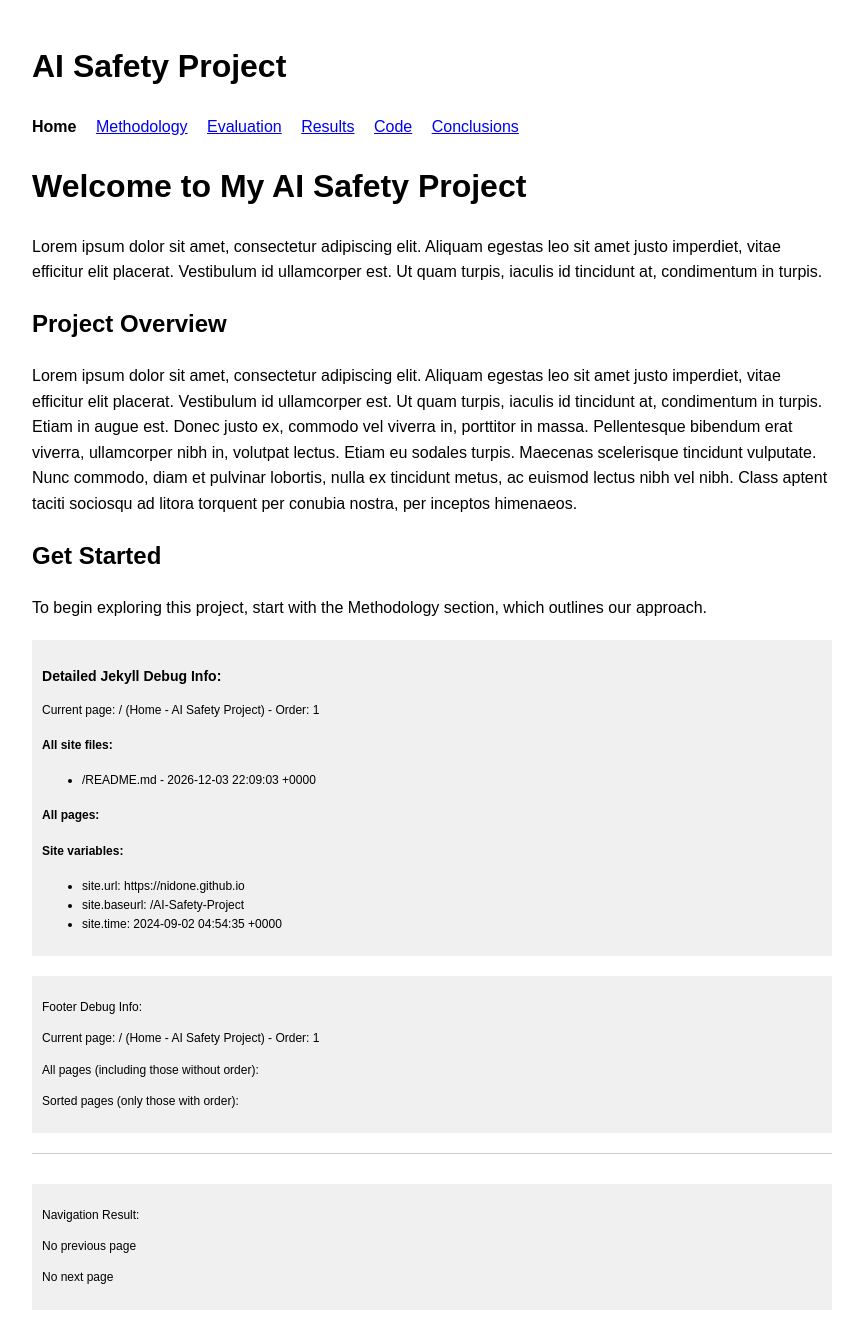
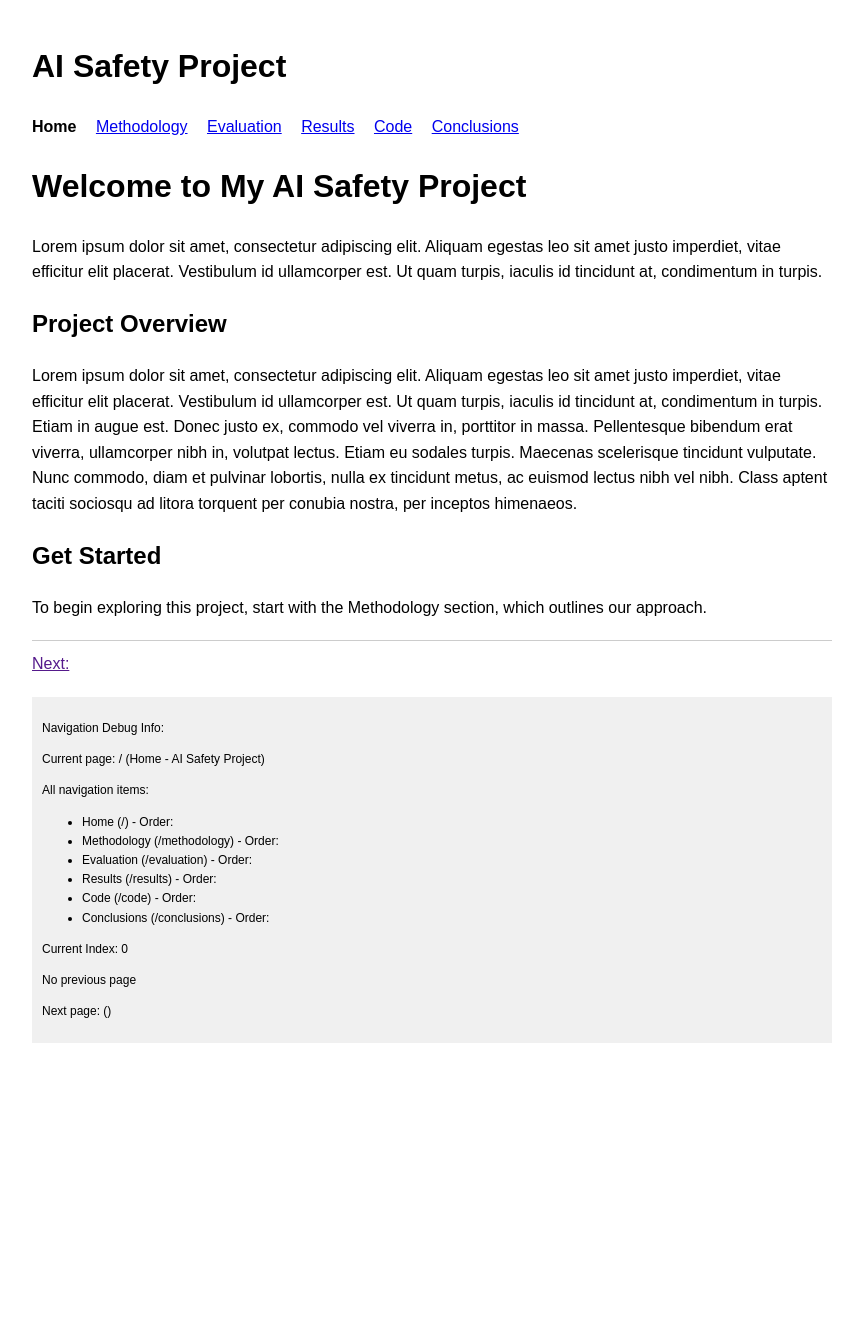
Before and after one commit to nidone/AI-Safety-Project, a Jekyll site: the page built from index.md, in a window 1280 px wide. Shown: the whole page, without its empty margins (208-1071 px from the left). Built offline with Jekyll 4.4.1, drawn with Linux system fonts in a browser that asks for light colours; after the commit the page ends 1063 px from its top, so only the background shows below that.

Commit message:
Update default.html

```diff
--- a/_layouts/default.html
+++ b/_layouts/default.html
@@ -33,85 +33,44 @@
         {{ content }}
     </main>
 
-<div style="background-color: #f0f0f0; padding: 10px; margin-top: 20px; font-size: 12px;">
-    <h3>Detailed Jekyll Debug Info:</h3>
-    <p>Current page: {{ page.url }} ({{ page.title }}) - Order: {{ page.order }}</p>
-
-    <h4>All site files:</h4>
-    <ul>
-    {% for file in site.static_files %}
-        <li>{{ file.path }} - {{ file.modified_time }}</li>
-    {% endfor %}
-    </ul>
-
-    <h4>All pages:</h4>
-    <ul>
-    {% for p in site.pages %}
-        <li>{{ p.path }} - Title: {{ p.title | default: 'No title' }} - URL: {{ p.url }} - Order: {{ p.order | default: 'No order' }}</li>
-    {% endfor %}
-    </ul>
-
-    <h4>Site variables:</h4>
-    <ul>
-        <li>site.url: {{ site.url }}</li>
-        <li>site.baseurl: {{ site.baseurl }}</li>
-        <li>site.time: {{ site.time }}</li>
-    </ul>
-</div>
-
-<div style="background-color: #f0f0f0; padding: 10px; margin-top: 20px; font-size: 12px;">
-    <p>Footer Debug Info:</p>
-    <p>Current page: {{ page.url }} ({{ page.title }}) - Order: {{ page.order }}</p>
-    <p>All pages (including those without order):</p>
-    <ul>
-    {% for p in site.pages %}
-        <li>{{ p.title | default: 'No title' }} ({{ p.url }}) - Order: {{ p.order | default: 'No order' }} - Path: {{ p.path }}</li>
-    {% endfor %}
-    </ul>
-    <p>Sorted pages (only those with order):</p>
-    <ul>
-    {% assign sorted_pages = site.pages | sort: "order" %}
-    {% for p in sorted_pages %}
-        {% if p.order %}
-            <li>{{ p.title }} ({{ p.url }}) - Order: {{ p.order }}</li>
-        {% endif %}
-    {% endfor %}
-    </ul>
-</div>
-
 <footer class="footer-nav">
-    {% assign sorted_pages = site.pages | sort: "order" %}
-    {% assign prev_page = nil %}
-    {% assign next_page = nil %}
-    {% for p in sorted_pages %}
-        {% if p.order %}
-            {% if p.order < page.order and p.order > prev_page.order %}
-                {% assign prev_page = p %}
-            {% endif %}
-            {% if p.order > page.order and p.order < next_page.order %}
-                {% assign next_page = p %}
-            {% endif %}
+    {% assign pages = site.navigation | sort: "order" %}
+    {% assign current_index = -1 %}
+    {% for item in pages %}
+        {% if item.url == page.url %}
+            {% assign current_index = forloop.index0 %}
         {% endif %}
     {% endfor %}
 
-    {% if prev_page %}
+    {% if current_index > 0 %}
+        {% assign prev_page = pages[current_index | minus: 1] %}
         <a href="{{ prev_page.url | relative_url }}">Previous: {{ prev_page.title }}</a>
     {% endif %}
-    {% if next_page %}
+
+    {% if current_index < pages.size | minus: 1 %}
+        {% assign next_page = pages[current_index | plus: 1] %}
         {% if prev_page %} | {% endif %}
         <a href="{{ next_page.url | relative_url }}">Next: {{ next_page.title }}</a>
     {% endif %}
 </footer>
 
 <div style="background-color: #f0f0f0; padding: 10px; margin-top: 20px; font-size: 12px;">
-    <p>Navigation Result:</p>
+    <p>Navigation Debug Info:</p>
+    <p>Current page: {{ page.url }} ({{ page.title }})</p>
+    <p>All navigation items:</p>
+    <ul>
+    {% for item in site.navigation %}
+        <li>{{ item.title }} ({{ item.url }}) - Order: {{ item.order }}</li>
+    {% endfor %}
+    </ul>
+    <p>Current Index: {{ current_index }}</p>
     {% if prev_page %}
-        <p>Previous page: {{ prev_page.title }} ({{ prev_page.url }}) - Order: {{ prev_page.order }}</p>
+        <p>Previous page: {{ prev_page.title }} ({{ prev_page.url }})</p>
     {% else %}
         <p>No previous page</p>
     {% endif %}
     {% if next_page %}
-        <p>Next page: {{ next_page.title }} ({{ next_page.url }}) - Order: {{ next_page.order }}</p>
+        <p>Next page: {{ next_page.title }} ({{ next_page.url }})</p>
     {% else %}
         <p>No next page</p>
     {% endif %}
```
